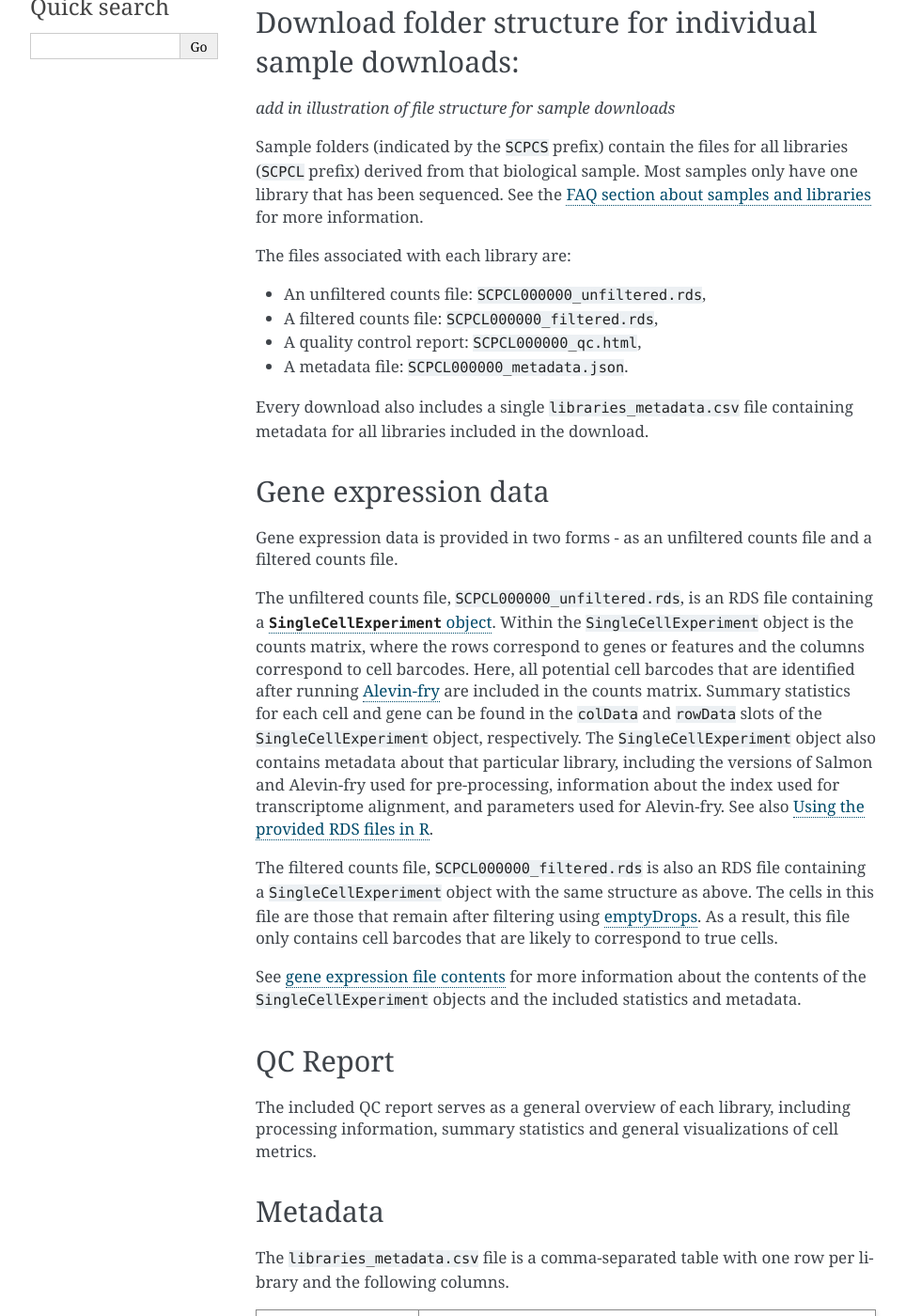
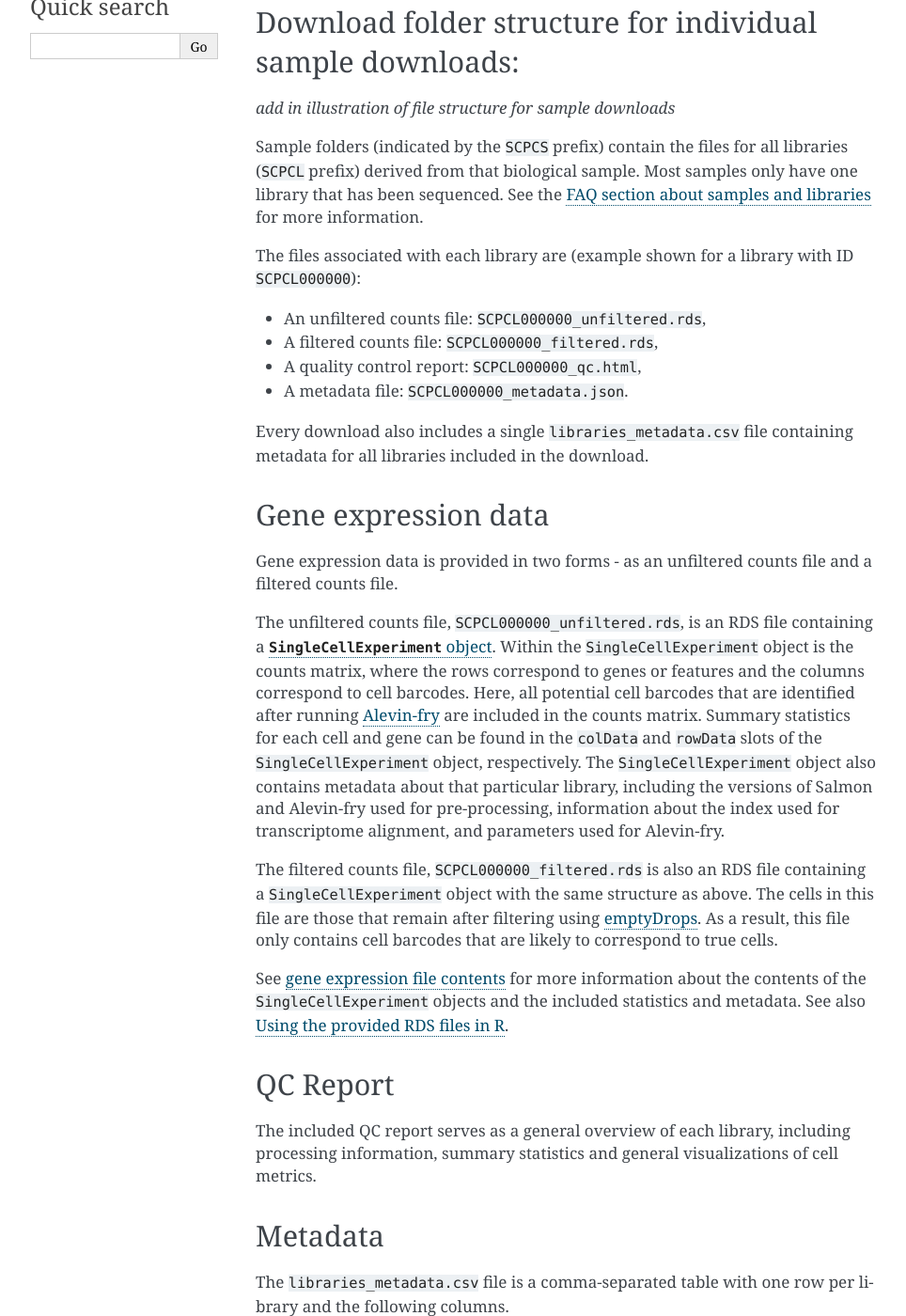
Before and after one commit to DongzeHE/scpca-docs, a Sphinx documentation site: the page built from docs/download_files.md, in a window 1280 px wide and 1400 px high, scrolled down 381 px. Shown: the whole window at 94% size, without its empty margins (148-1112 px from the left). Built offline with Sphinx 7.4.7, drawn with Linux system fonts in a browser that asks for light colours.

Commit message:
move links and fix headers

```diff
--- a/docs/download_files.md
+++ b/docs/download_files.md
@@ -14,7 +14,7 @@ Sample folders (indicated by the `SCPCS` prefix) contain the files for all libra
 Most samples only have one library that has been sequenced.
 See the {ref}`FAQ section about samples and libraries <faq:what is the difference between a sample and a library?>` for more information.
 
-The files associated with each library are:
+The files associated with each library are (example shown for a library with ID `SCPCL000000`):
 - An unfiltered counts file: `SCPCL000000_unfiltered.rds`,
 - A filtered counts file: `SCPCL000000_filtered.rds`,
 - A quality control report: `SCPCL000000_qc.html`,
@@ -31,13 +31,13 @@ Within the `SingleCellExperiment` object is the counts matrix, where the rows co
 Here, all potential cell barcodes that are identified after running {ref}`Alevin-fry <processing_information:alignment and quantification using alevin-fry>` are included in the counts matrix.
 Summary statistics for each cell and gene can be found in the `colData` and `rowData` slots of the `SingleCellExperiment` object, respectively.
 The `SingleCellExperiment` object also contains metadata about that particular library, including the versions of Salmon and Alevin-fry used for pre-processing, information about the index used for transcriptome alignment, and parameters used for Alevin-fry.
-See also {ref}`Using the provided RDS files in R <faq:how do i use the provided RDS files in r?>`.
 
 The filtered counts file, `SCPCL000000_filtered.rds` is also an RDS file containing a `SingleCellExperiment` object with the same structure as above.
 The cells in this file are those that remain after filtering using {ref}`emptyDrops <processing_information:filtering cells>`.
 As a result, this file only contains cell barcodes that are likely to correspond to true cells.
 
 See {ref}`gene expression file contents <gene_expression_file_contents:gene expression file contents>` for more information about the contents of the `SingleCellExperiment` objects and the included statistics and metadata.
+See also {ref}`Using the provided RDS files in R <faq:how do i use the provided RDS files in r?>`.
 
 ## QC Report
 
```
Also changed, not shown: docs/faq.md (+1 -1 lines).
